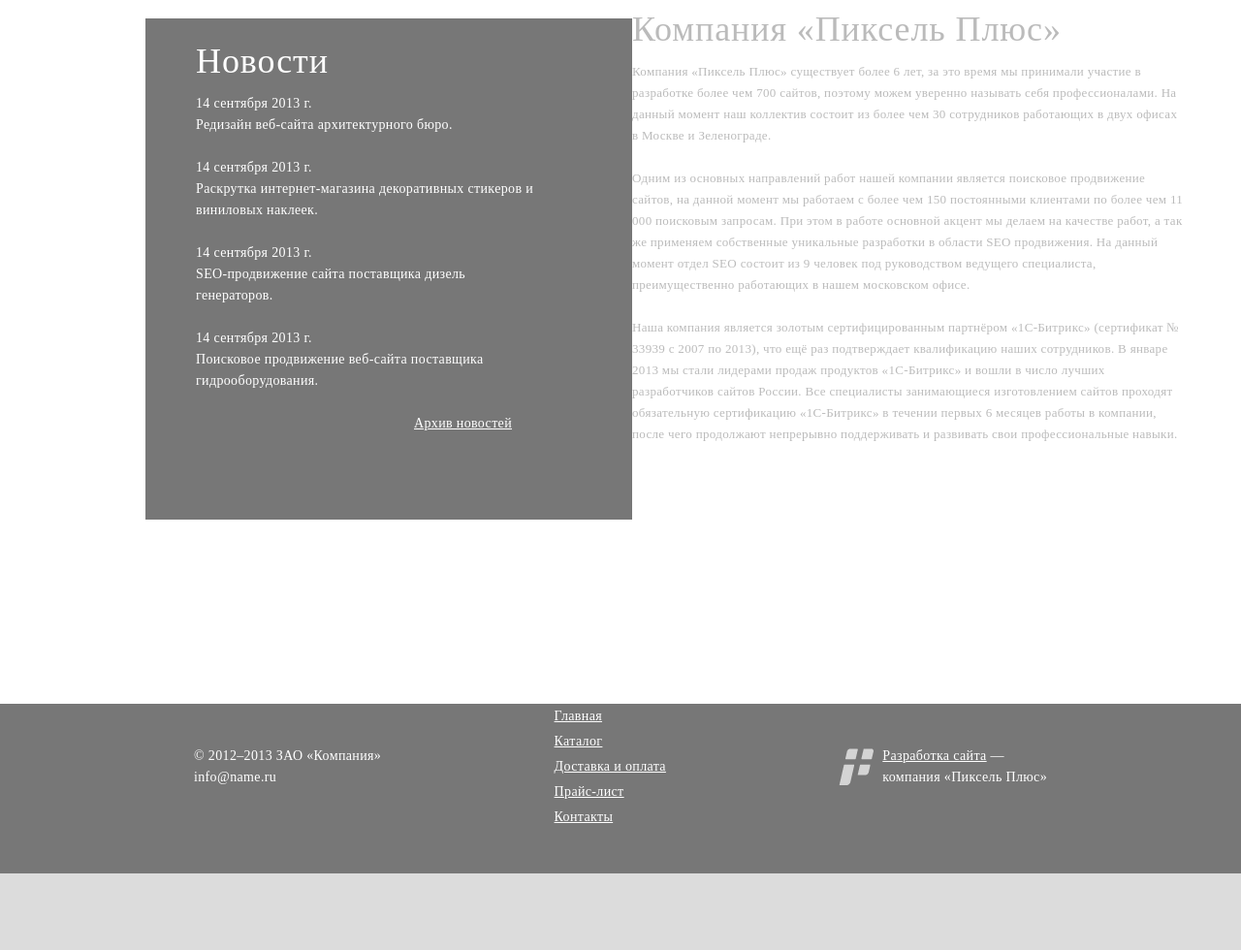
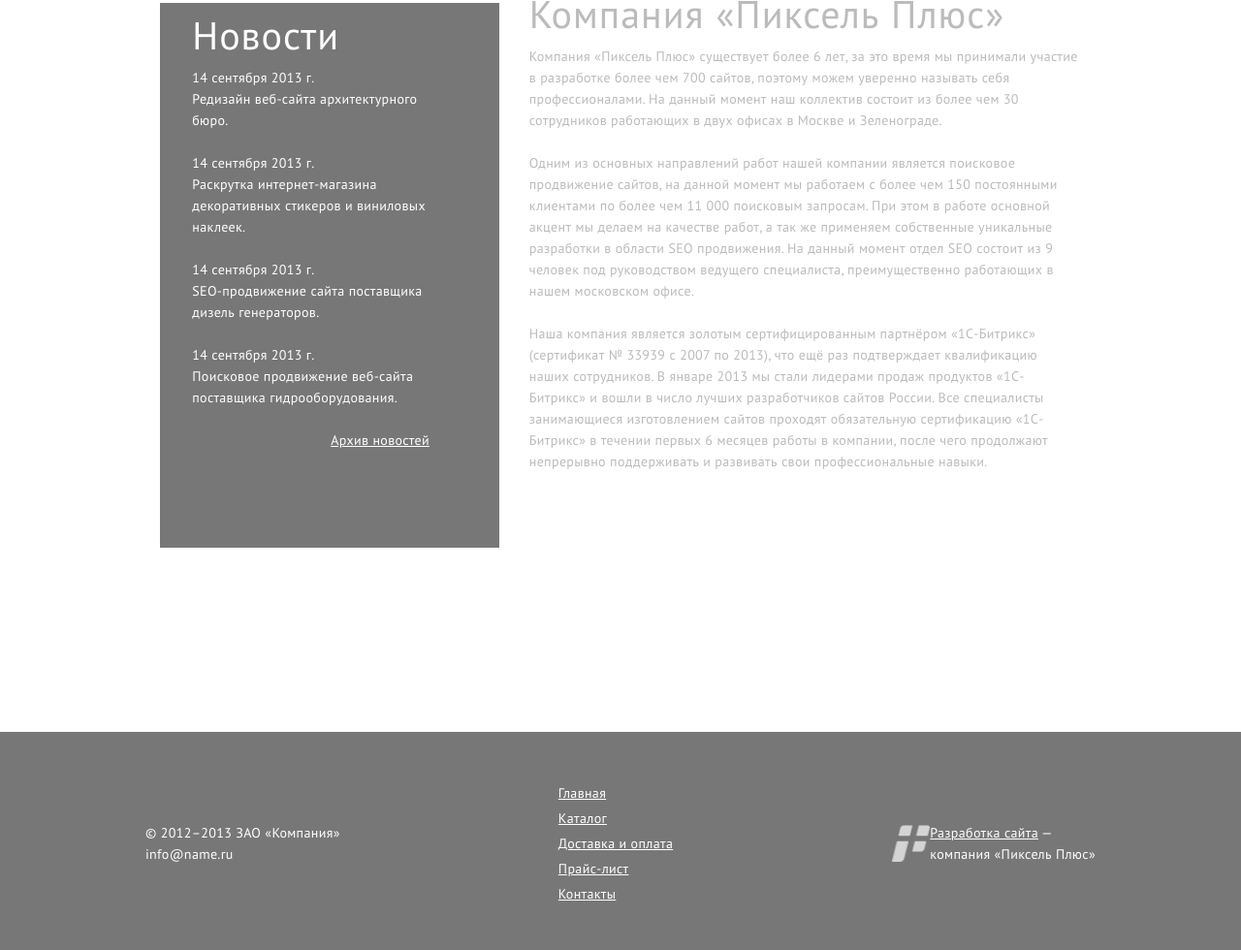
Before and after one commit to YaroslavRom/Second_Project-, a plain HTML site: page index.html in a window 1280 px wide. Shown: the part 797-1777 px from the top of the page at 97% size. Before the commit the page ends 1698 px from the top, so only its background shows below. Drawn offline with Linux system fonts and the light colour scheme.

Commit message:
almost there

```diff
--- a/css/style.css
+++ b/css/style.css
@@ -7,7 +7,7 @@
     display: flex;
     height: auto;
     flex-direction: column;
-
+    font-family: 'PT Sans', sans-serif;
 
 }
 .header{
@@ -26,7 +26,7 @@
 
 }
 .num-txt{
-    font-family: 'Open Sans Condensed';
+    /*font-family: 'Open Sans Condensed';*/
     font-size: 33px;
     line-height: 34px;
     font-weight: 300;
@@ -85,7 +85,7 @@ a:hover{
     width: 980px;
     margin-top: 20px;
     font-family: 'PT Sans';
-    font-size: 27px;
+    font-size: 30px;
     line-height: 1.2;
     font-weight: 400;
     letter-spacing: 0.025em;
@@ -133,14 +133,12 @@ menu a{
 }
 .mid-block{
     background-color: #777777;
-    width: 350px;
+    width: 265px;
     height: auto;
+padding-left: 33px;
+    padding-right: 52px;
 
 
-    padding-block-end: 88px;
-    padding-block-start: 33px;
-    padding-inline-start: 52px;
-    padding-inline-end: 100px;
 
 
 }
@@ -157,7 +155,8 @@ menu a{
 }
 .archive{
     text-decoration: underline;
-    margin-left: 225px;
+    margin-left: 143px;
+    padding-bottom: 100px;
 
 }
 
@@ -174,13 +173,14 @@ menu a{
 }
 .news-header{
     font-family: 'PT Sans';
-    font-size: 36px;
+    font-size: 40px;
     font-weight: 400;
     letter-spacing: 0.025em;
     color: #ffffff;
     line-height:22px;
     font-style: normal;
     text-decoration: none;
+    padding-top: 22px;
 
 }
 .right-mid{
@@ -190,7 +190,7 @@ menu a{
 }
 .right-mid-txt{
     font-family: 'PT Sans';
-    font-size: 13px;
+    font-size: 14px;
     line-height: 22px;
     font-weight: 400;
     letter-spacing: 0.025em;
@@ -202,7 +202,7 @@ menu a{
 }
 .m-r-header{
     font-family: 'PT Sans';
-    font-size: 36px;
+    font-size: 40px;
     line-height: 22px;
     font-weight: 400;
     letter-spacing: 0.025em;
@@ -212,7 +212,6 @@ menu a{
 .footer-b{
     background-color: #777777;
     display: flex;
-    justify-content: space-between;
     margin-top: 190px;
     width: 100%;
 }
@@ -221,6 +220,7 @@ menu a{
     margin: 0 auto;
     display: flex;
     justify-content: space-between;
+    padding-top: 50px;
 }
 
 .f-left{
@@ -236,14 +236,12 @@ menu a{
     display: flex;
     align-items: center;
     margin-bottom: 45px;
-    margin-left: 50px;
 }
 .f-mid{
     background-color: transparent;
 
     font-family: 'PT Sans';
     font-size: 14px;
-    line-height: 20px;
     line-height: 26px;
     font-weight: 400;
     letter-spacing: 0.025em;
@@ -252,6 +250,12 @@ menu a{
     display: flex;
     align-items: center;
     margin-bottom: 45px;
+
+
+}
+.bottom-txt li{
+    /*border-bottom: 1px solid #ffffff;*/
+text-decoration: underline;
 }
 .f-right{
     background-color: transparent;
@@ -268,14 +272,12 @@ menu a{
 
     display: flex;
     align-items: center;
-    margin-right: 50px;
     margin-bottom: 45px;
 
 }
 .b-logo{
-    width: 36px;
+    width: 40px;
     height: 38px;
-    margin-inline-end: 9px;
 }
 
 
--- a/index.html
+++ b/index.html
@@ -5,9 +5,9 @@
     <title>Second_Project</title>
     <link rel="stylesheet" type="text/css" href="css/style.css">
     <link rel="stylesheet" type="text/css" href="css/style-standarts.css">
-    <link rel="stylesheet" type="text/css" href="fonts/webfontkit-20210629-093750/specimen_files/specimen_stylesheet.css">
-        @import url('https://fonts.googleapis.com/css2?family=Open+Sans+Condensed:wght@300&display=swap');
-
+    <link rel="preconnect" href="https://fonts.googleapis.com">
+    <link rel="preconnect" href="https://fonts.gstatic.com" crossorigin>
+    <link href="https://fonts.googleapis.com/css2?family=PT+Sans:ital,wght@0,400;0,700;1,400;1,700&display=swap" rel="stylesheet">
 </head>
 <body>
 
@@ -127,12 +127,12 @@
                 </ul>
             </div>
             <div class="f-mid">
-                <ul>
-                    <li> <u>Главная</u> </li>
-                    <li> <u>Каталог</u> </li>
-                    <li> <u>Доставка и оплата</u> </li>
-                    <li> <u>Прайс-лист</u> </li>
-                    <li> <u>Контакты</u> </li>
+                <ul class="bottom-txt">
+                    <li>Главная</li>
+                    <li>Каталог</li>
+                    <li>Доставка и оплата</li>
+                    <li>Прайс-лист</li>
+                    <li>Контакты</li>
                 </ul>
             </div>
             <div class="f-right">
```
